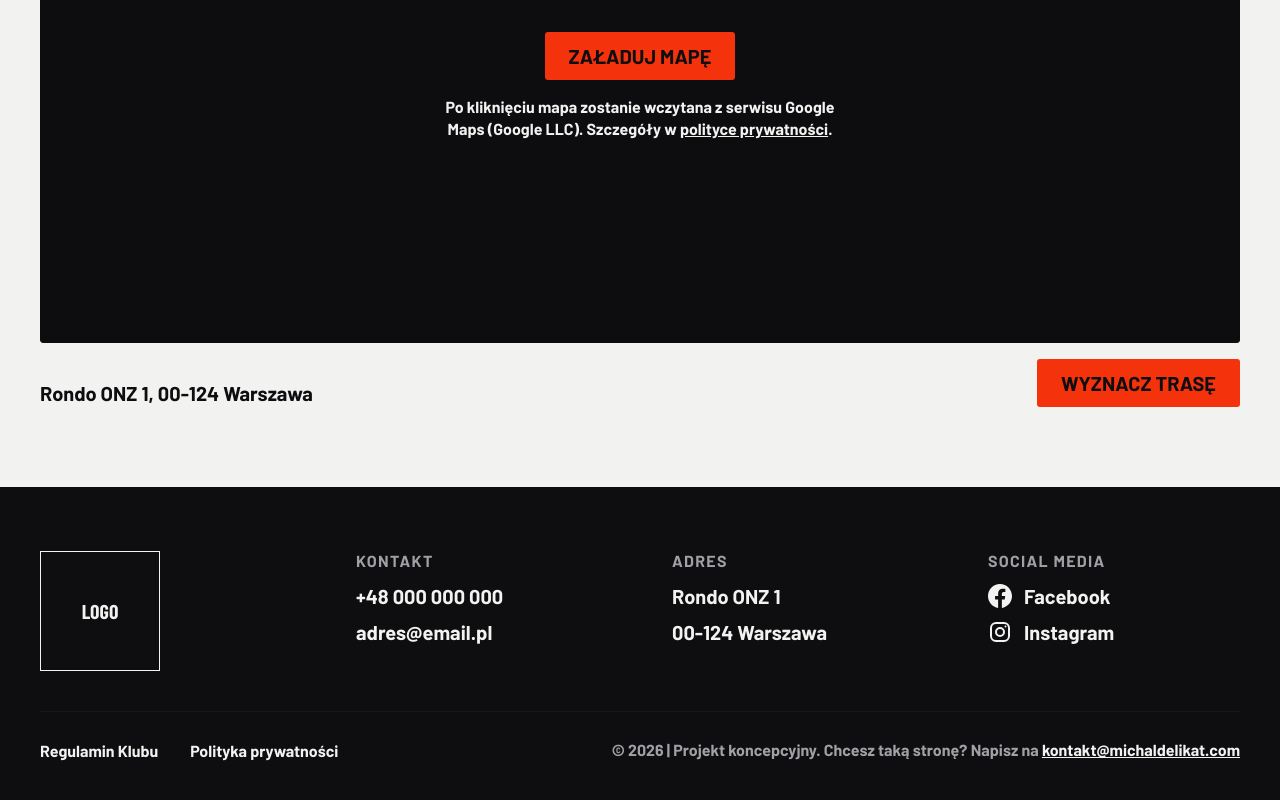
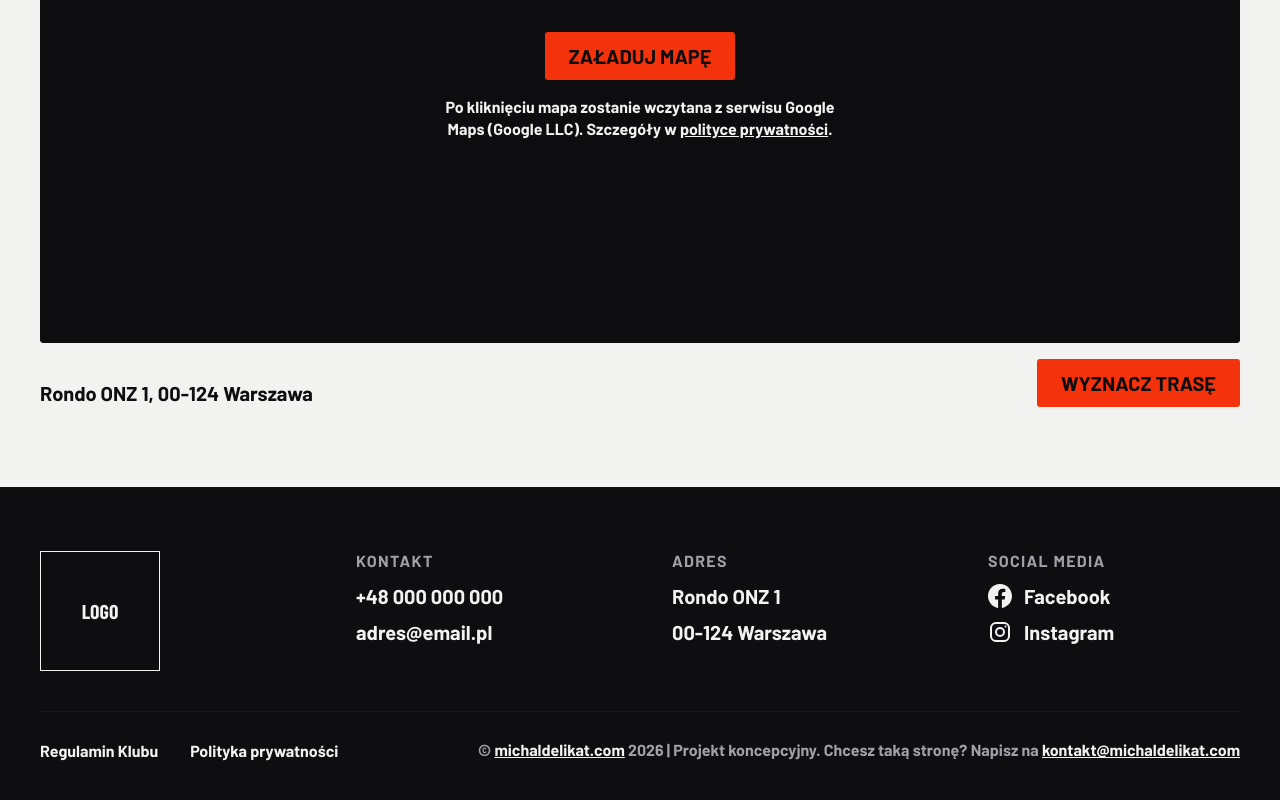
Before and after one commit to Michal-Delikat/fighting-scool, a plain HTML site: page public/index.html in a window 1280 px wide. Shown: the part 6815-7615 px from the top of the page. Drawn offline with Linux system fonts and the light colour scheme.

Commit message:
Link to my site

```diff
--- a/public/index.html
+++ b/public/index.html
@@ -331,7 +331,7 @@
           <a href="#">Regulamin Klubu</a>
           <a href="#">Polityka prywatności</a>
         </nav>
-        <p class="site-footer__credit">© 2026 | Projekt koncepcyjny. Chcesz taką stronę? Napisz na <a href="mailto:kontakt@michaldelikat.com">kontakt@michaldelikat.com</a></p>
+        <p class="site-footer__credit">© <a href="https://michaldelikat.com" target="_blank" rel="noopener noreferrer">michaldelikat.com</a> 2026 | Projekt koncepcyjny. Chcesz taką stronę? Napisz na <a href="mailto:kontakt@michaldelikat.com">kontakt@michaldelikat.com</a></p>
       </div>
     </div>
   </footer>
```
